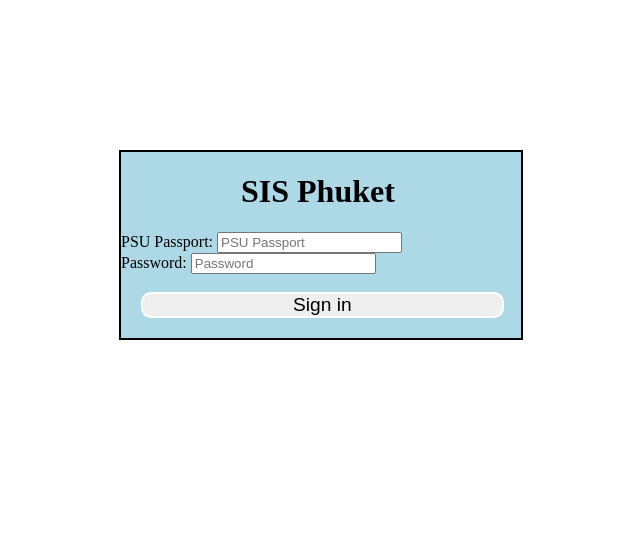
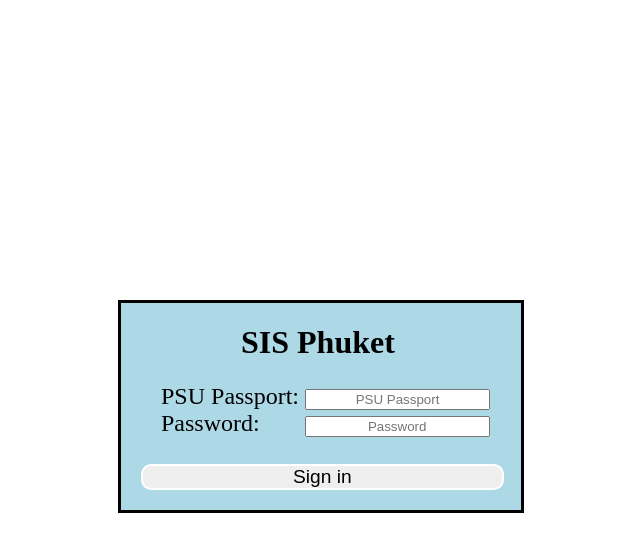
Before and after one commit to Surawee-Ruanjan/ClientLab03, a plain HTML site: page index.html in a window 1280 px wide. Shown: the whole page, without its empty margins (319-959 px from the left). Drawn offline with Linux system fonts and the light colour scheme.

Commit message:
Update index.css

```diff
--- a/index.css
+++ b/index.css
@@ -1,8 +1,8 @@
 .container {
-    border:2px solid black;
+    border:3px solid black;
     background-color: lightblue;
     width:400px;
-    margin: 150px auto;
+    margin: 300px auto;
 }
 body {
     margin:0px;
@@ -10,9 +10,16 @@ body {
 .title{
     margin-left:120px ;
 }
-input[type=text]
+.input{
+    font-size: 1.5rem;
+    margin-left: 40px;
+}
+input[type=text]{
+    text-align: center;
+}
 input[type=password]{
     text-align: center;
+    margin-left: 39px;
 }
 
 button{
```
